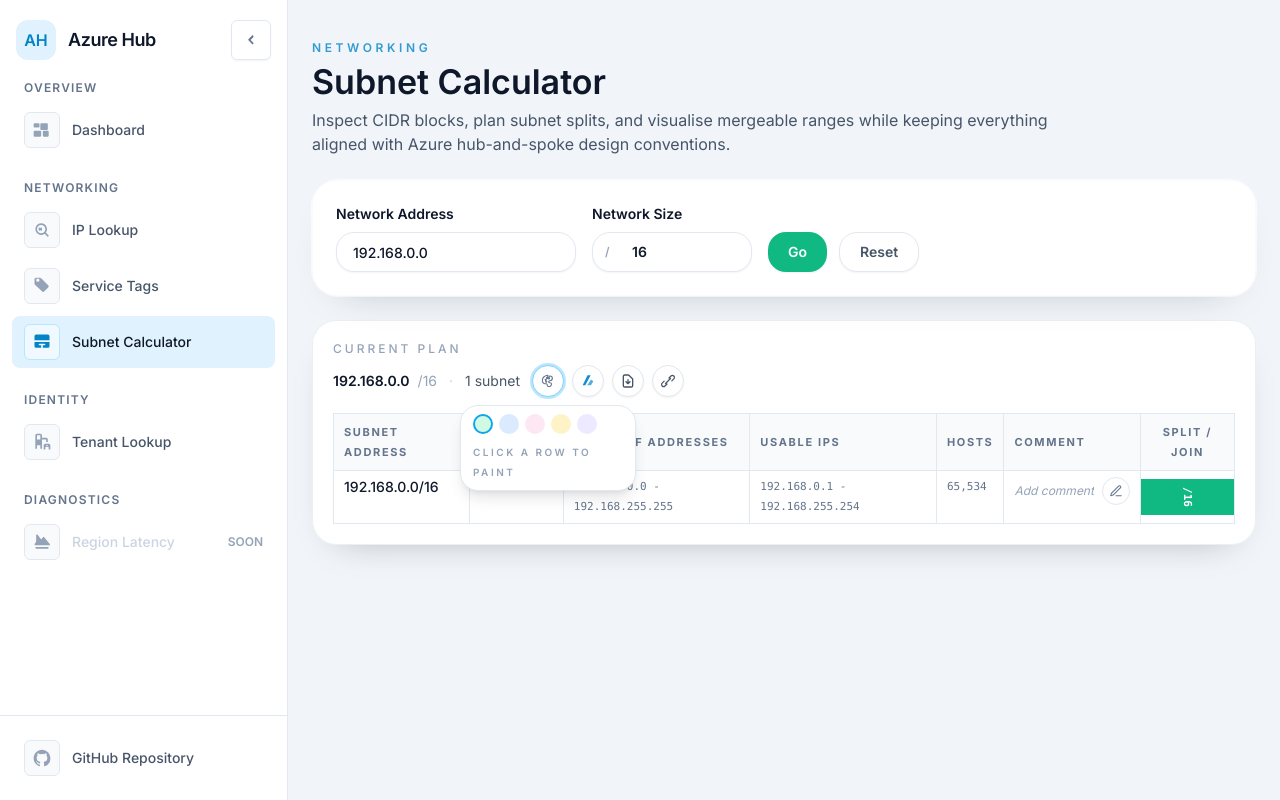
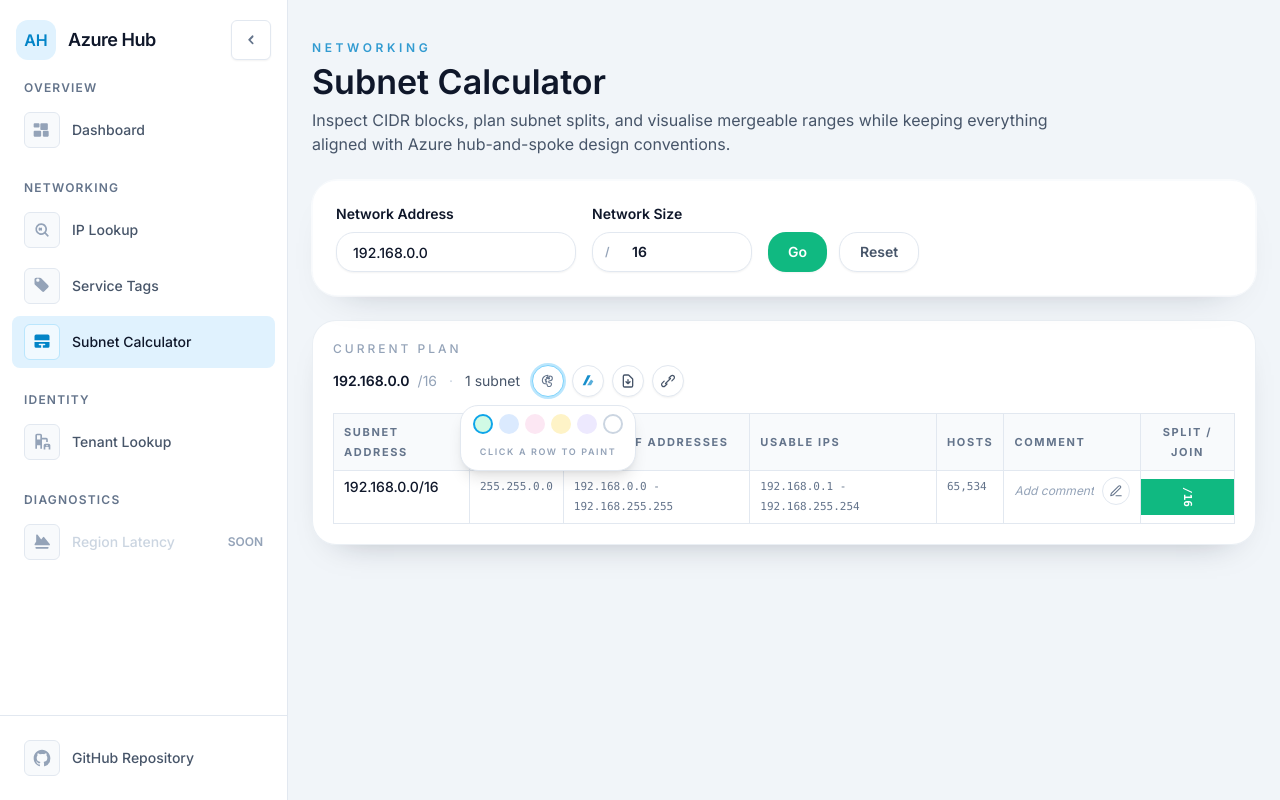
Before and after one commit to endgor/azure-ip-lookup, a Next.js app: page /tools/subnet-calculator in a window 1280 px wide. Both pictures are taken after a click on the button 547 px from the left and 381 px from the top of the page. Built offline with nearby package versions, Linux system fonts and the light colour scheme.

Commit message:
Improve color picker clarity

```diff
--- a/src/pages/tools/subnet-calculator.tsx
+++ b/src/pages/tools/subnet-calculator.tsx
@@ -688,16 +688,15 @@
                           <button
                             type="button"
                             onClick={() => setSelectedColorId(CLEAR_COLOR_ID)}
-                            className={`h-5 w-5 rounded-full border-2 transition focus:outline-none focus:ring-2 focus:ring-sky-200 ${
+                            className={`h-5 w-5 rounded-full border-2 bg-white transition focus:outline-none focus:ring-2 focus:ring-sky-200 ${
                               selectedColorId === CLEAR_COLOR_ID
                                 ? 'border-sky-500'
-                                : 'border-transparent hover:border-slate-300'
+                                : 'border-slate-300 hover:border-slate-400'
                             }`}
-                            style={{ backgroundColor: '#ffffff' }}
                             aria-label="Clear highlight"
                           />
                           </div>
-                          <span className="text-[10px] font-semibold uppercase tracking-[0.25em] text-slate-400">
+                          <span className="text-[9px] font-semibold uppercase tracking-[0.18em] text-slate-400">
                             Click a row to paint
                           </span>
                         </div>
```
